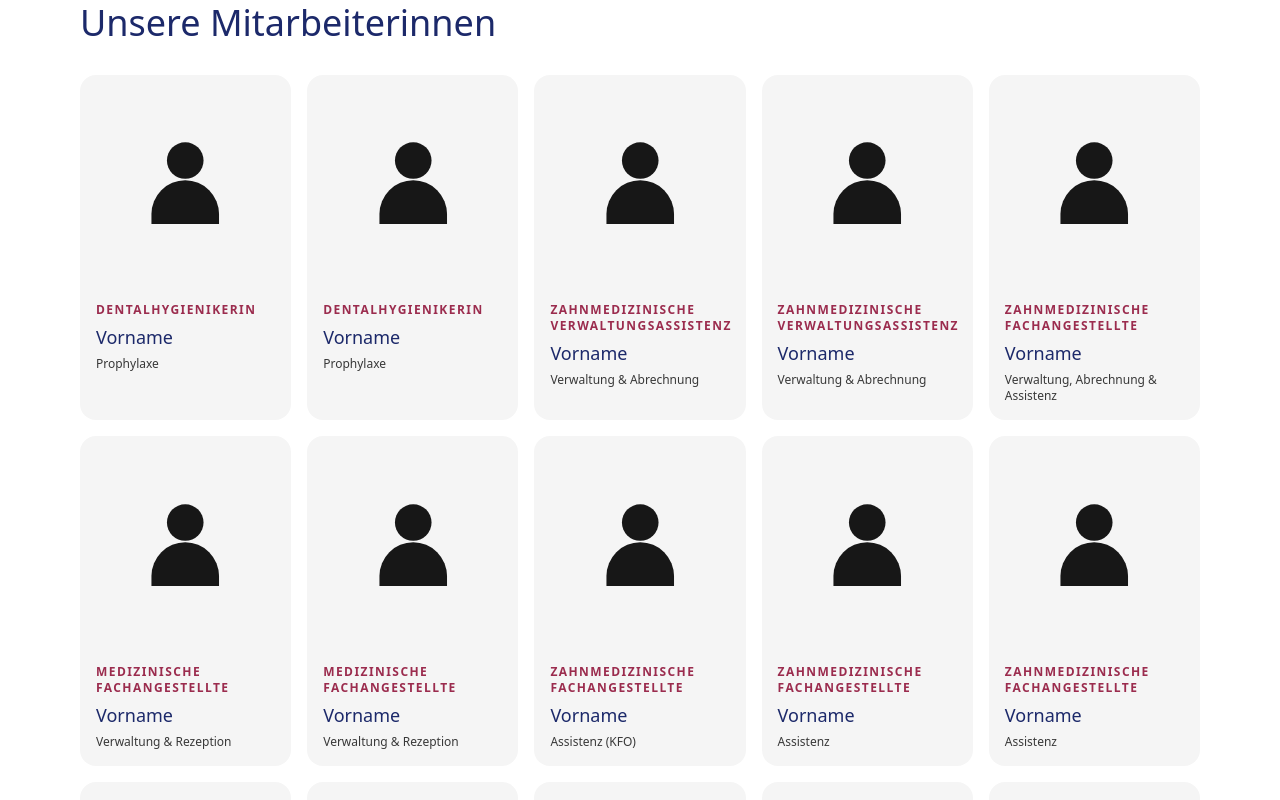
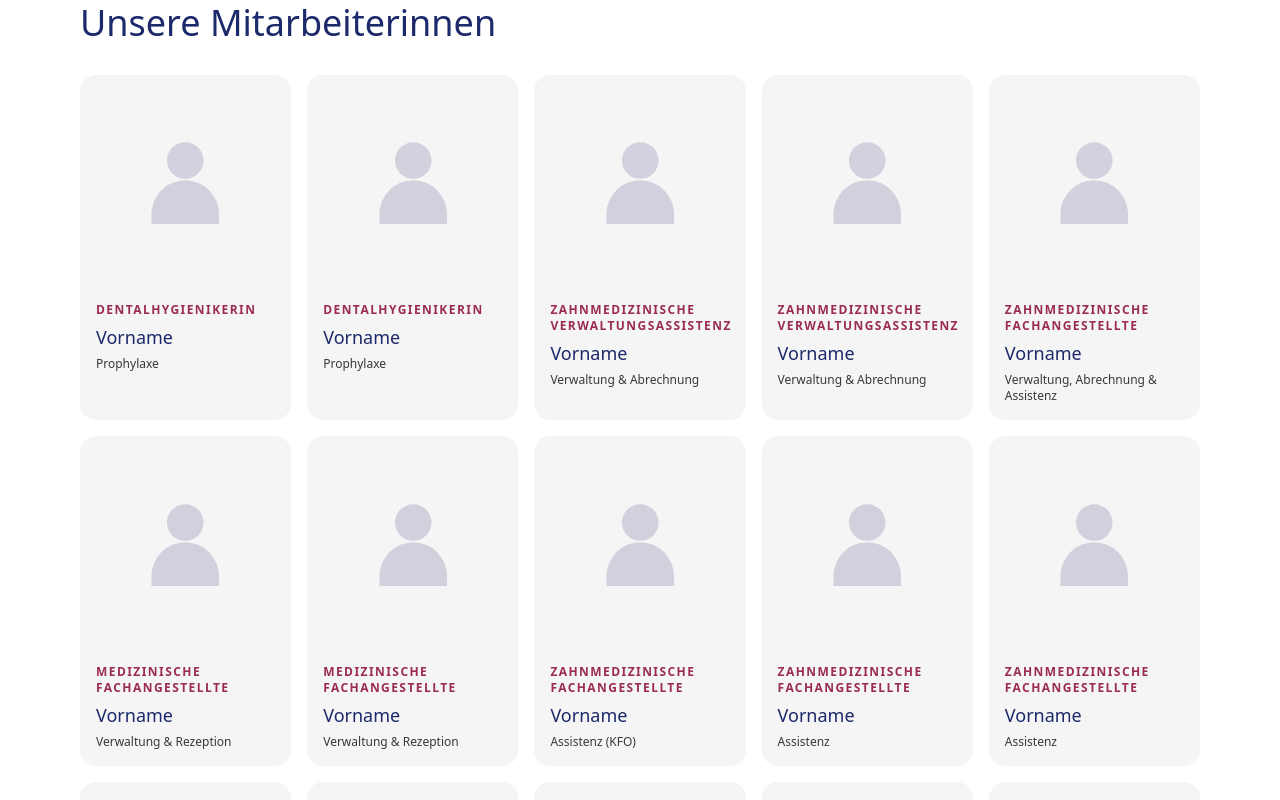
Before and after one commit to chrisknapp98/react-dentist-example, a Next.js app: page /team in a window 1280 px wide. Shown: the part 1080-1880 px from the top of the page. Built offline with nearby package versions, Linux system fonts and the light colour scheme.

Commit message:
make placeholder icon less dominant

```diff
--- a/src/app/team/page.tsx
+++ b/src/app/team/page.tsx
@@ -127,7 +127,7 @@ export default function TeamPage() {
                       <svg
                         viewBox="0 0 120 140"
                         fill="currentColor"
-                        className="w-2/5 text-practiceBlue/20"
+                        className="w-2/5 text-practiceBlue opacity-20"
                       >
                         <circle cx="60" cy="42" r="26" />
                         <path d="M12 132v-14a48 48 0 0 1 96 0v14Z" />
```
